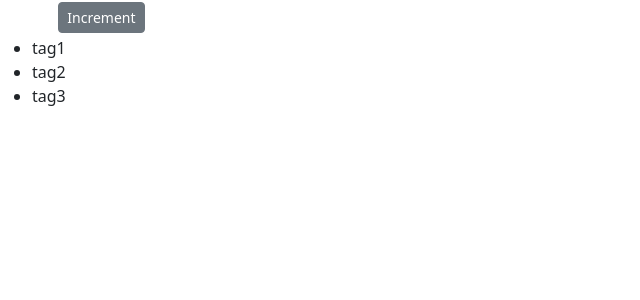
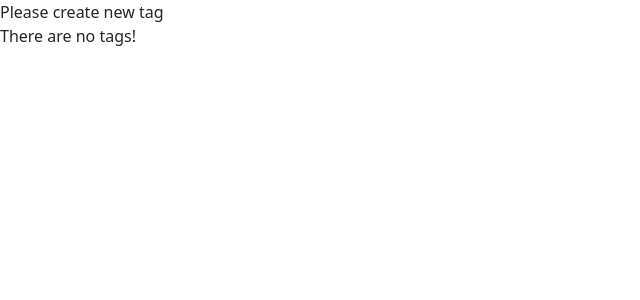
Before and after one commit to ccooper2382/Learning-React, a React (Create React App) app: page / in a window 1280 px wide. Shown: the top 300 px of the page, without its empty margins (0-640 px from the left). Built offline with nearby package versions, Linux system fonts and the light colour scheme.

Commit message:
conditional rendering

```diff
--- a/src/components/counterComponents.jsx
+++ b/src/components/counterComponents.jsx
@@ -3,40 +3,28 @@
 class Counter extends Component {
     state = {
         count: 0,
-        tags: ['tag1', 'tag2', 'tag3']
+        tags: []
 
     };
+
+    renderTags() {
+        if (this.state.tags.length === 0) return <p>There are no tags!</p>;
+
+        return   <ul>{this.state.tags.map(tag => <li key={tag}>{ tag }</li>)}</ul>
+    }
 
 
     render() {
 
         return (
             <div>
-                <span  className={this.getBadgeClasses()}>{this.formatCount()}</span>
-                <button className="btn btn-secondary btn-sm">Increment</button>
-                <ul>
-                    {this.state.tags.map(tag => <li key={tag}>{ tag }</li>)}
-                </ul>
-            </div>
+                {this.state.tags.length === 0 && 'Please create new tag'}
+                {this.renderTags()} </div>
 
         );
 
     }
 
-    getBadgeClasses() {
-        let classes = "badge m-2 ";
-        // the tutorial wants to put badge- in the above statement then just append
-        // warning and primary below.  I'm keeping this because I feel it is more readable
-        // for someone not familiar with the code.  Though this way I need a space either after m-2 or
-        //before badge-warning/primary
-        classes += this.state.count === 0 ? "badge-warning" : "badge-primary";
-        return classes;
-    }
-
-    formatCount() {
-        const {count} = this.state;
-        return count === 0 ? 'Zero' : count;
-    }
 }
 
 export default Counter;
```
